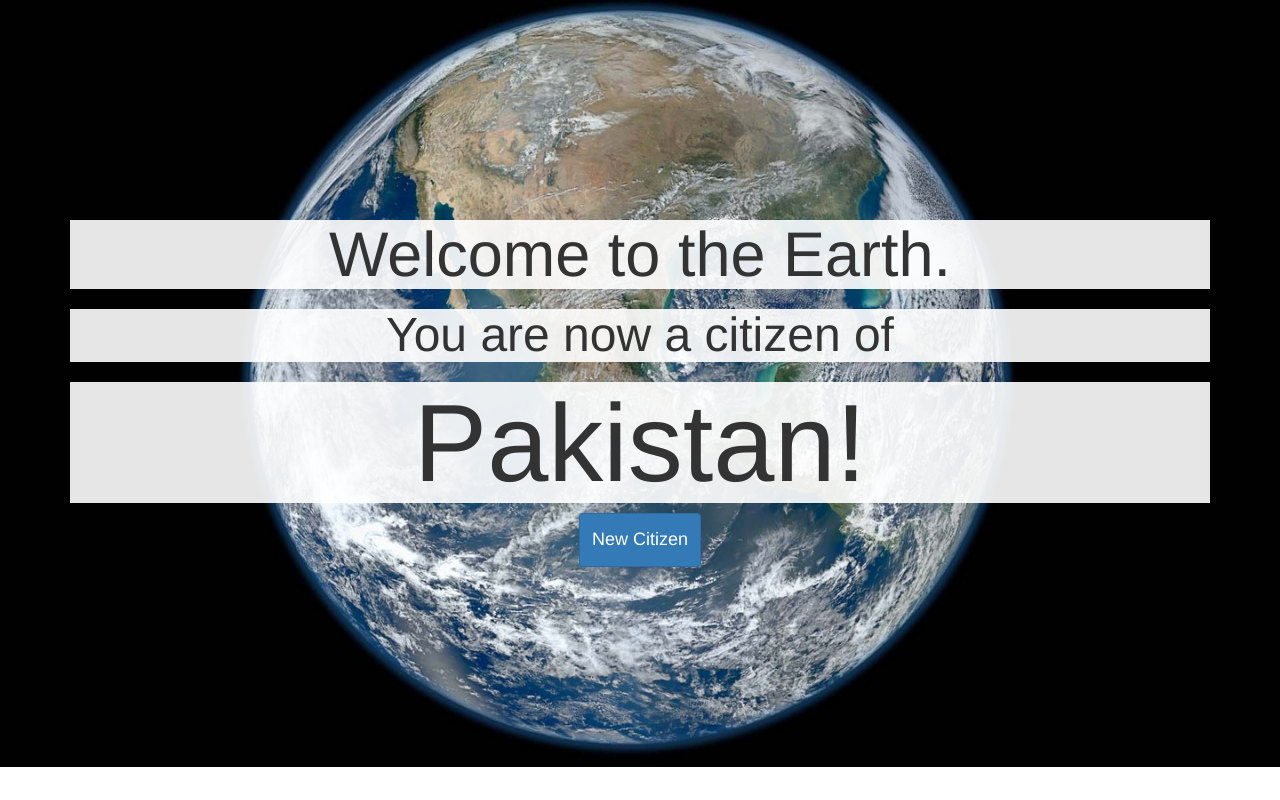
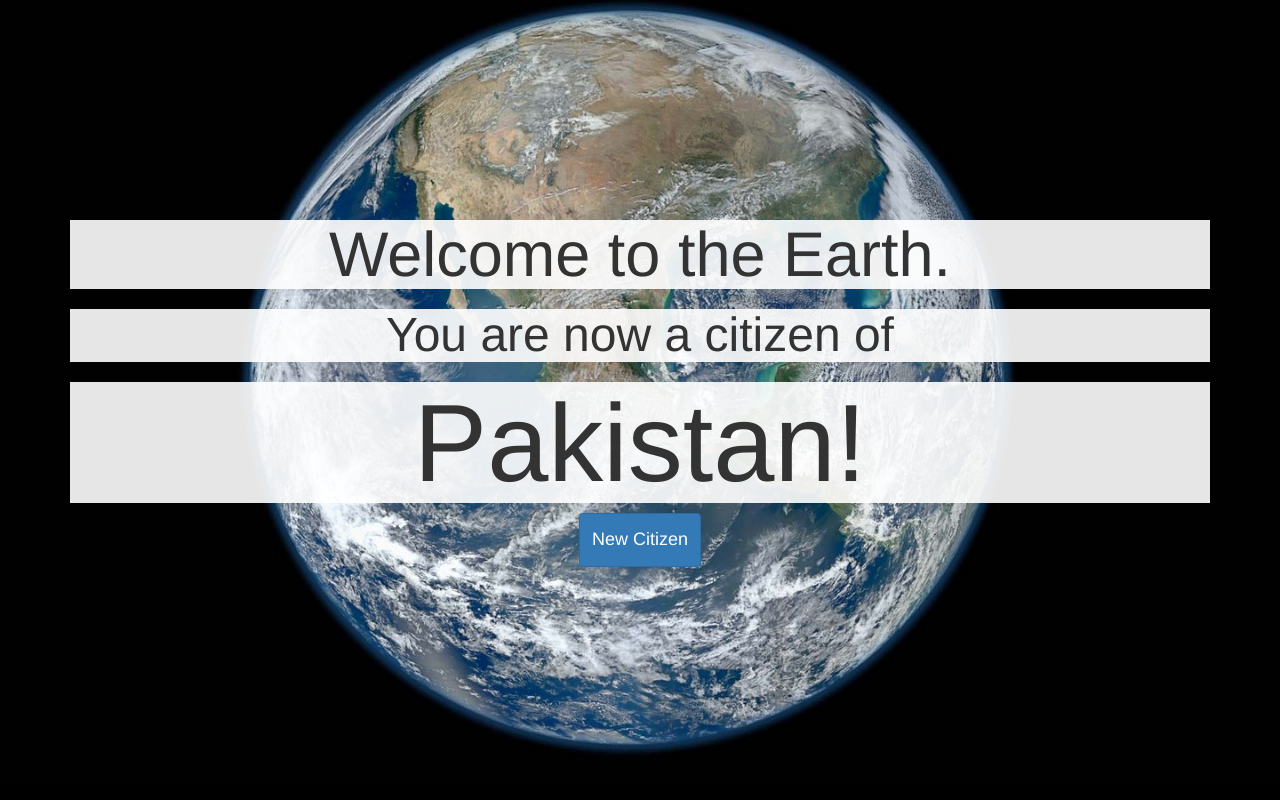
Before and after one commit to wackywendell/countrychooser, a plain HTML site: page index.html in a window 1280 px wide. Drawn offline with nearby package versions, Linux system fonts and the light colour scheme.

Commit message:
Fix background image to cover whole page
For taller screens, moving the background to the body and assigning a background color of #000000 will allow the image to fill the whole screen.  Otherwise, `.header-image` will only be as tall as its content, and the background image will be cropped accordingly.

```diff
--- a/one-page-wonder.css
+++ b/one-page-wonder.css
@@ -5,15 +5,17 @@
  * For details, see http://www.apache.org/licenses/LICENSE-2.0.
  */
 
+body {
+    background: url('blue-marble-earth-wallpaper-1920.jpg') no-repeat center center scroll #000000;
+    -webkit-background-size: cover;
+    -moz-background-size: cover;
+    background-size: cover;
+    -o-background-size: cover;
+}
 .header-image {
     display: block;
     width: 100%;
     text-align: center;
-    background: url('blue-marble-earth-wallpaper-1920.jpg') no-repeat center center scroll;
-    -webkit-background-size: cover;
-    -moz-background-size: cover;
-    background-size: cover;
-    -o-background-size: cover;
 }
 
 .headline {
```
